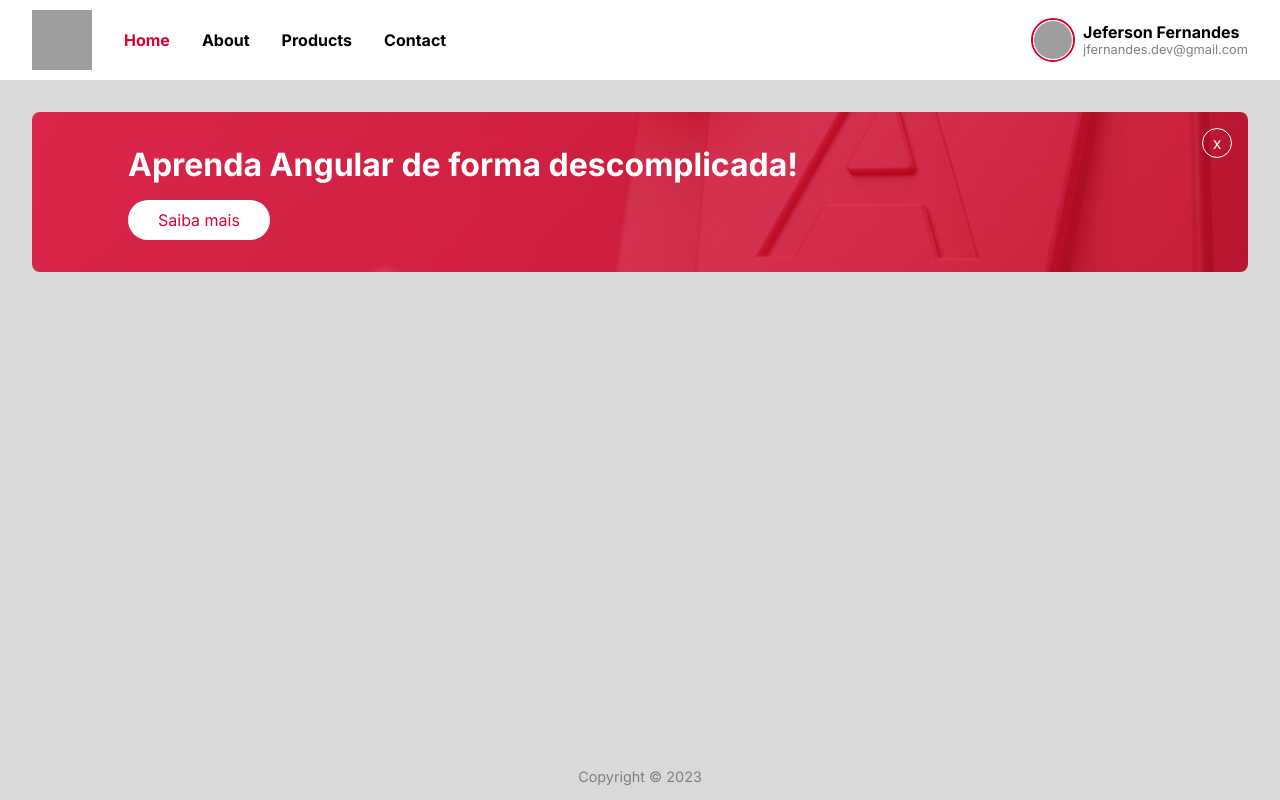
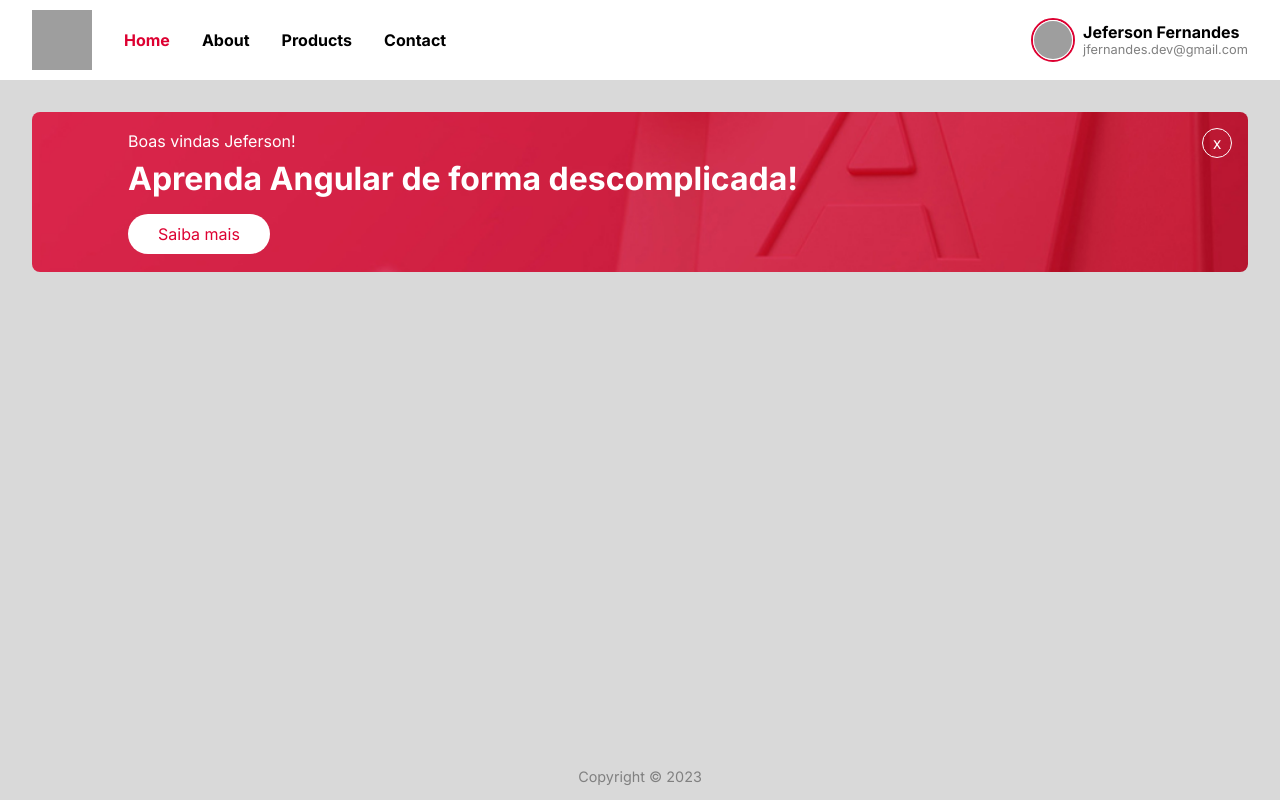
Before and after one commit to jfernandesdev/learning-angular, an Angular app: page / in a window 1280 px wide. Built offline with nearby package versions, Linux system fonts and the light colour scheme; grey boxes are pictures that could not be loaded.

Commit message:
CHORE: conditional rendering with ngIf directive

```diff
--- a/src/app/components/banner/banner.component.html
+++ b/src/app/components/banner/banner.component.html
@@ -4,6 +4,10 @@
   *ngIf="showBanner"
 >
   <div>
+    <span *ngIf="name === 'Jeferson'; else nameNotFound">Boas vindas {{ name }}!</span>
+    <ng-template #nameNotFound>
+      <span>Olá!</span>
+    </ng-template>
     <h2>Aprenda Angular de forma descomplicada!</h2>
     <a class="cta" href="#">Saiba mais</a>
   </div>
--- a/src/app/components/banner/banner.component.scss
+++ b/src/app/components/banner/banner.component.scss
@@ -9,6 +9,12 @@
   background-size: cover;
   background-repeat: no-repeat;
   background-position: center center;
+
+  span {
+    color: var(--white);
+    margin-bottom: 0.5rem;
+    display: block;
+  }
 
   h2 {
     font-size: 2rem;
--- a/src/app/components/banner/banner.component.ts
+++ b/src/app/components/banner/banner.component.ts
@@ -8,4 +8,5 @@
 
 export class BannerComponent {
   showBanner: boolean = true;
+  name: string = 'Jeferson';
 }
```
Also changed, not shown: 1 other file (tests, documents, lock files or other folders).
